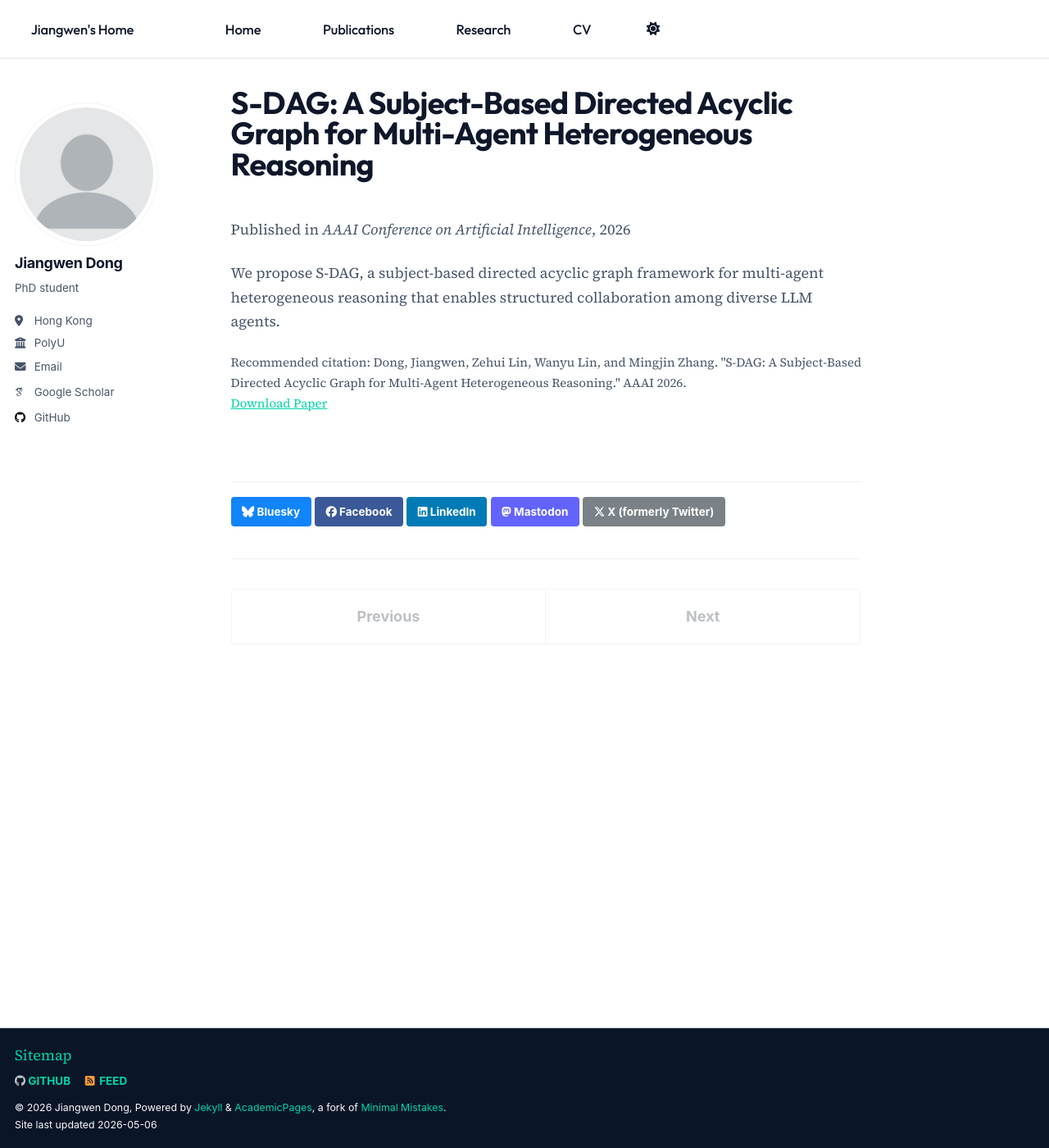
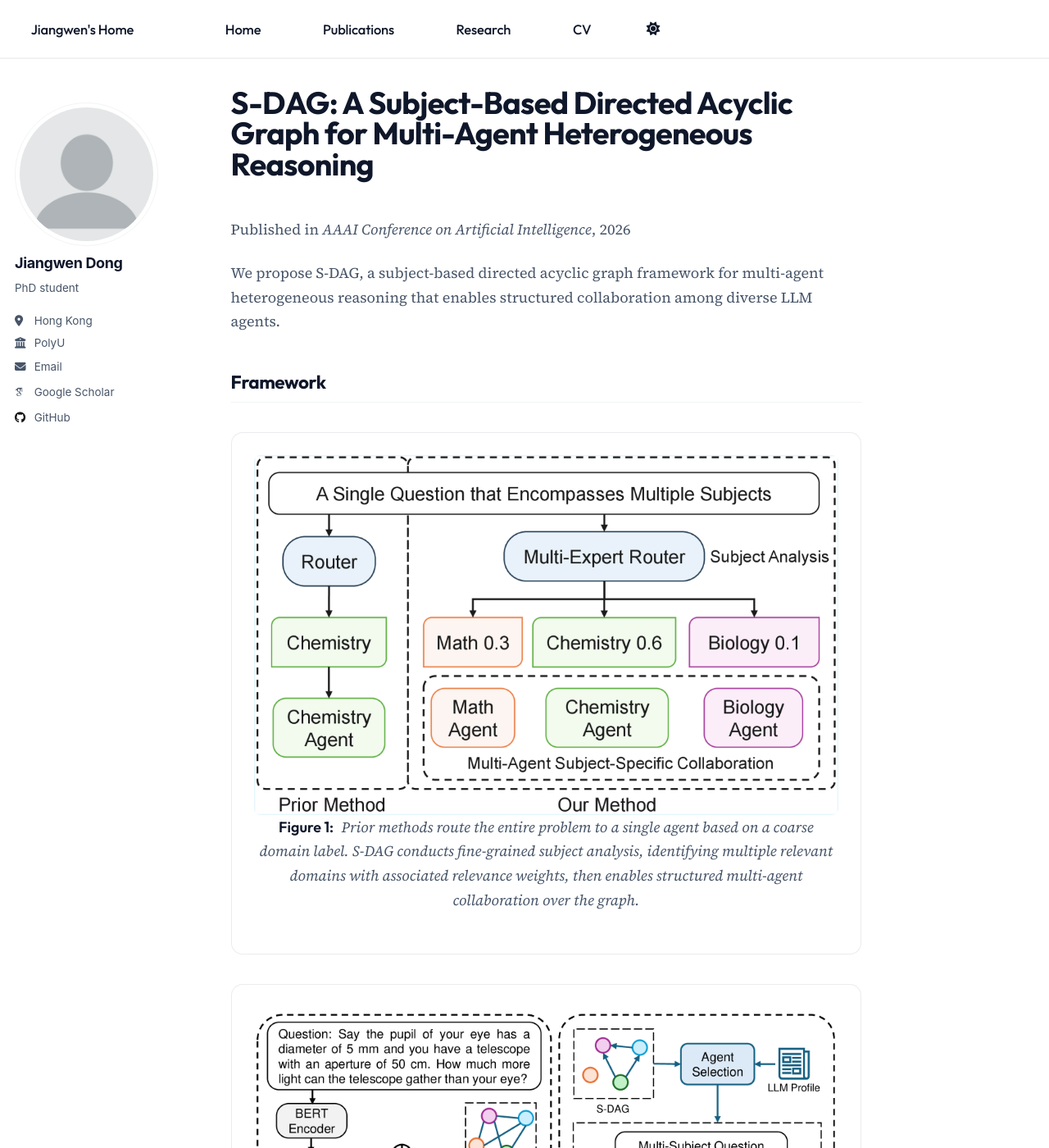
Before and after one commit to Jiangwen-Dong/Jiangwen-Dong.github.io, a Jekyll site: the page built from _publications/2026-S-DAG.md, in a window 1280 px wide and 1400 px high. Shown: the whole window at 82% size. Built offline with Jekyll 4.4.1, drawn with Linux system fonts in a browser that asks for light colours; some web fonts are replaced; a script that is not in the unit is left out; some of the changed text lies outside the part shown.

Commit message:
feat: add profile picture and paper framework figures
- Add circular profile photo to hero section with teal border accent
- Download framework figures from arXiv for S-DAG and HybridFlow papers
- Add styled figure blocks with captions to publication detail pages
- Fix HybridFlow venue typo: ICDCS → ICML in research.md
- Add responsive styles for profile picture and publication figures

```diff
--- a/_publications/2026-S-DAG.md
+++ b/_publications/2026-S-DAG.md
@@ -11,3 +11,15 @@ citation: 'Dong, Jiangwen, Zehui Lin, Wanyu Lin, and Mingjin Zhang. "S-DAG: A Su
 ---
 
 We propose S-DAG, a subject-based directed acyclic graph framework for multi-agent heterogeneous reasoning that enables structured collaboration among diverse LLM agents.
+
+## Framework
+
+<div class="pub-figure">
+  <img src="/images/s-dag-fig1.png" alt="S-DAG comparison with prior methods">
+  <p class="pub-figure-caption"><span class="pub-figure-label">Figure 1:</span> Prior methods route the entire problem to a single agent based on a coarse domain label. S-DAG conducts fine-grained subject analysis, identifying multiple relevant domains with associated relevance weights, then enables structured multi-agent collaboration over the graph.</p>
+</div>
+
+<div class="pub-figure">
+  <img src="/images/s-dag-fig2.png" alt="S-DAG framework overview">
+  <p class="pub-figure-caption"><span class="pub-figure-label">Figure 2:</span> The S-DAG framework consists of two stages: (1) S-DAG Generation — a GNN predicts relevant subjects and their interdependencies to construct the subject-based DAG; (2) Subject–LLM Matching & Multi-Agent Collaboration — each subject node is matched to an expert LLM and agents collaborate according to the DAG topology.</p>
+</div>
--- a/assets/css/custom.scss
+++ b/assets/css/custom.scss
@@ -223,6 +223,37 @@ a:hover {
   opacity: 1;
 }
 
+/* Hero Profile Picture */
+.hero-profile {
+  display: flex;
+  align-items: center;
+  justify-content: center;
+  flex-shrink: 0;
+}
+
+.hero-profile img {
+  width: 200px;
+  height: 200px;
+  border-radius: 50%;
+  object-fit: cover;
+  border: 3px solid var(--color-teal);
+  box-shadow: var(--shadow-lg), 0 0 0 4px rgba(0, 212, 170, 0.1);
+  transition: all var(--transition-base);
+}
+
+.hero-profile img:hover {
+  transform: scale(1.03);
+  box-shadow: var(--shadow-lg), 0 0 0 6px rgba(0, 212, 170, 0.15);
+}
+
+.hero-inner {
+  display: flex;
+  align-items: center;
+  justify-content: space-between;
+  gap: 3rem;
+  width: 100%;
+}
+
 #hero-graph-canvas {
   position: absolute;
   top: 0;
@@ -420,6 +451,47 @@ a:hover {
 }
 
 /* ========================================
+   Publication Detail Page Figures
+   ======================================== */
+
+.pub-figure {
+  margin: 2rem 0;
+  background: var(--color-card-bg);
+  border: 1px solid var(--color-card-border);
+  border-radius: var(--radius-md);
+  padding: 1.5rem;
+  transition: all var(--transition-base);
+}
+
+.pub-figure:hover {
+  box-shadow: var(--shadow-md);
+  border-color: rgba(0, 212, 170, 0.15);
+}
+
+.pub-figure img {
+  width: 100%;
+  border-radius: var(--radius-sm);
+  display: block;
+}
+
+.pub-figure-caption {
+  font-family: var(--font-body);
+  font-size: 0.9rem;
+  color: var(--color-text-body);
+  text-align: center;
+  margin-top: 1rem;
+  font-style: italic;
+}
+
+.pub-figure-label {
+  font-family: var(--font-heading);
+  font-weight: 600;
+  color: var(--color-text-primary);
+  font-style: normal;
+  margin-right: 0.3rem;
+}
+
+/* ========================================
    Publications Archive Page
    ======================================== */
 
@@ -567,6 +639,21 @@ a:hover {
   .hero-section h1 {
     font-size: 2.5rem;
   }
+
+  .hero-inner {
+    flex-direction: column-reverse;
+    gap: 2rem;
+    text-align: center;
+  }
+
+  .hero-content > div:first-child {
+    max-width: 100% !important;
+  }
+
+  .hero-profile img {
+    width: 160px;
+    height: 160px;
+  }
 }
 
 @media (max-width: 767px) {
@@ -596,6 +683,11 @@ a:hover {
     max-width: 100% !important;
   }
 
+  .hero-profile img {
+    width: 130px;
+    height: 130px;
+  }
+
   #hero-graph-canvas {
     display: none;
   }
```
Also changed, not shown: _pages/about.md (+13 -8 lines), _pages/research.md (+1 -1 lines), _publications/2026-HybridFlow.md (+12 -0 lines), images/hybridflow-fig1.png (added), images/hybridflow-fig2.png (added), images/s-dag-fig1.png (added), images/s-dag-fig2.png (added), 1 other file.
